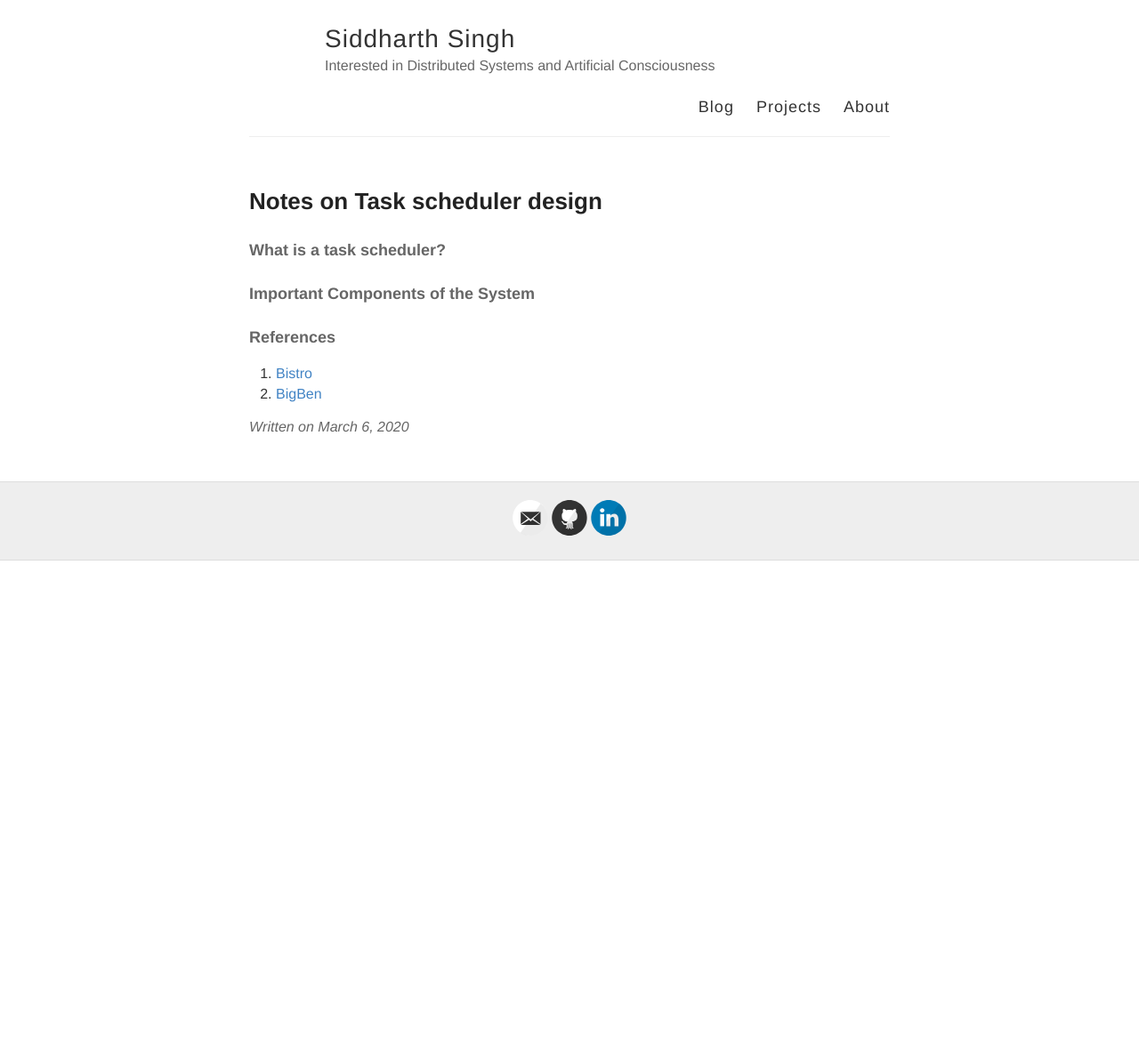
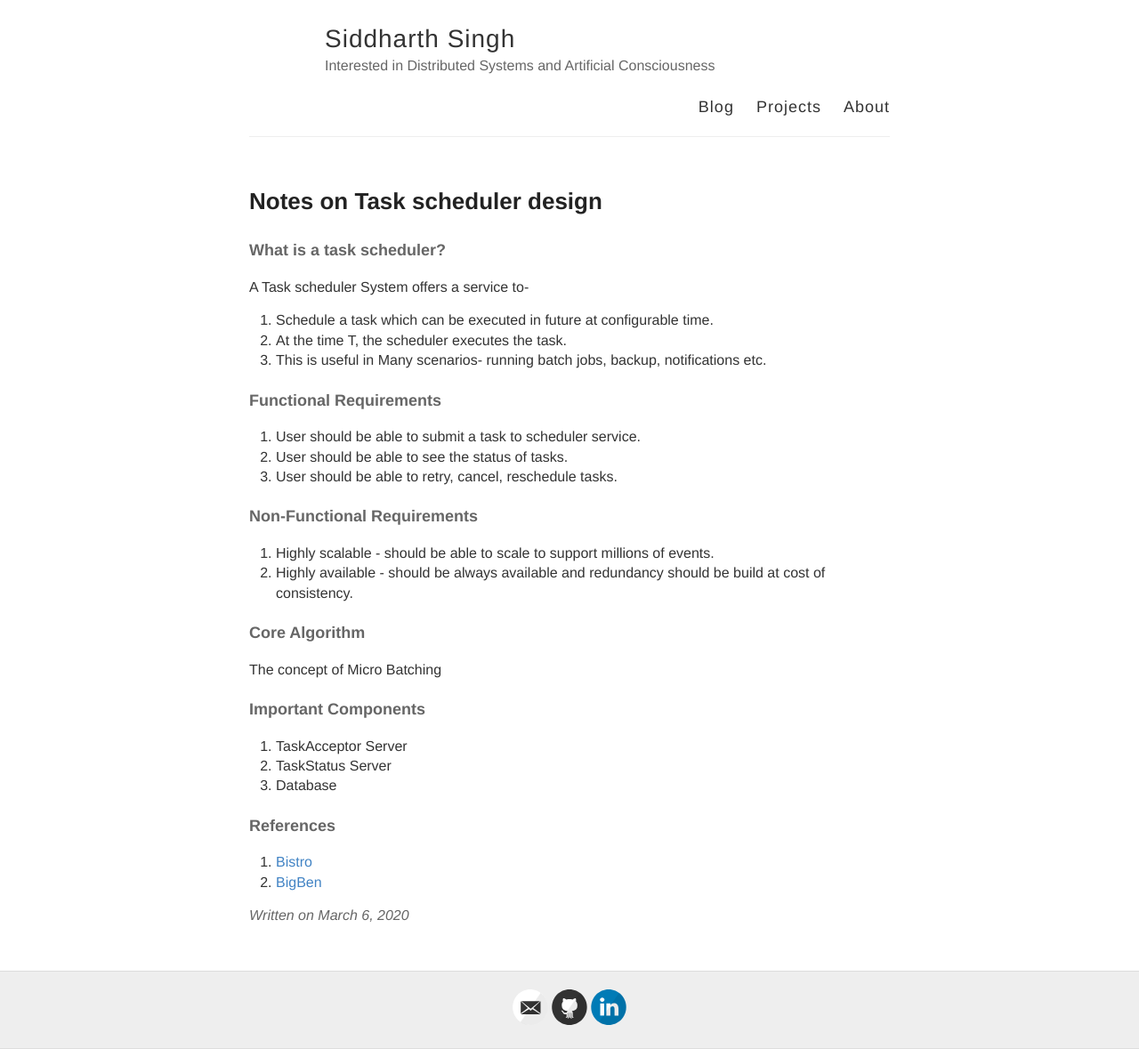
Before and after one commit to siddharthsingh89/siddharthsingh89.github.io, a Jekyll site: the page built from _posts/2020-03-06-Design-task-scheduler-system.md, in a window 1280 px wide. Shown: the whole page at 89% size. Built offline with Jekyll 4.4.1, drawn with Linux system fonts in a browser that asks for light colours; comment, search, counter and statistics services are not loaded; before the commit the page ends 900 px from its top, so only the background shows below that.

Commit message:
Update 2020-03-06-Design-task-scheduler-system.md

```diff
--- a/_posts/2020-03-06-Design-task-scheduler-system.md
+++ b/_posts/2020-03-06-Design-task-scheduler-system.md
@@ -4,11 +4,28 @@ title: Notes on Task scheduler design
 description : task scheduler, system design, system, interview
 ---
 
+#### What is a task scheduler?
+A Task scheduler System offers a service to-
+1. Schedule a task which can be executed in future at configurable time.
+2. At the time T, the scheduler executes the task.
+3. This is useful in Many scenarios- running batch jobs, backup, notifications etc.
 
-#### What is a task scheduler?
+#### Functional Requirements
+1. User should be able to submit a task to scheduler service.
+2. User should be able to see the status of tasks.
+3. User should be able to retry, cancel, reschedule tasks.
 
+#### Non-Functional Requirements
+1. Highly scalable - should be able to scale to support millions of events.
+2. Highly available - should be always available and redundancy should be build at cost of consistency.
 
-#### Important Components of the System
+#### Core Algorithm
+The concept of Micro Batching
+
+#### Important Components
+1. TaskAcceptor Server
+2. TaskStatus Server
+3. Database
 
 
 #### References
```
